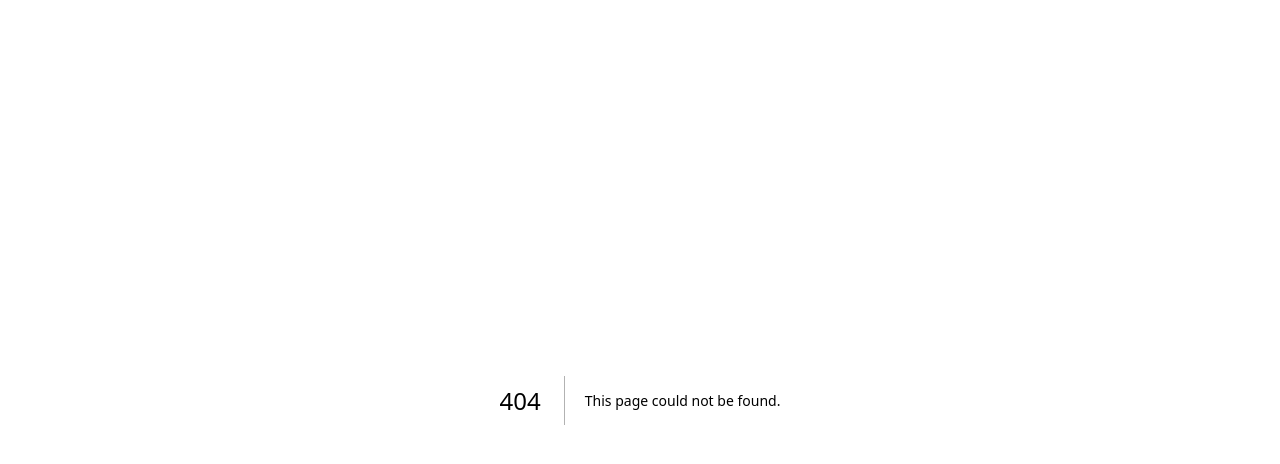
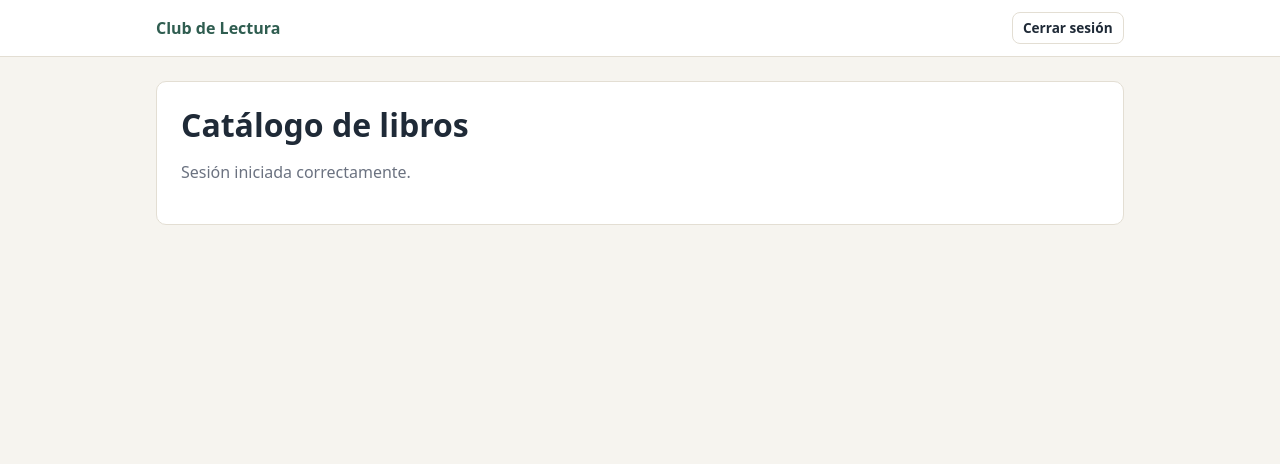
Before and after one commit to alex1716aj2-cpu/club-lectura, a Next.js app in the folder frontend/: page /libros in a window 1280 px wide. Before the commit this address had no page. Shown: the top 464 px of the page. Built offline with nearby package versions, Linux system fonts and the light colour scheme; no server answers.

Commit message:
feat: area protegida con cabecera y cierre de sesion

```diff
--- /dev/null
+++ b/frontend/src/app/libros/layout.tsx
@@ -0,0 +1,10 @@
+import Header from "@/components/Header";
+
+export default function LibrosLayout({ children }: { children: React.ReactNode }) {
+  return (
+    <>
+      <Header />
+      <main className="container">{children}</main>
+    </>
+  );
+}
--- /dev/null
+++ b/frontend/src/app/libros/page.tsx
@@ -0,0 +1,8 @@
+export default function LibrosPage() {
+  return (
+    <div className="card">
+      <h1>Catálogo de libros</h1>
+      <p className="muted">Sesión iniciada correctamente.</p>
+    </div>
+  );
+}
--- /dev/null
+++ b/frontend/src/components/Header.tsx
@@ -0,0 +1,36 @@
+"use client";
+
+import Link from "next/link";
+import { useRouter } from "next/navigation";
+import { useEffect, useState } from "react";
+import { apiFetch } from "@/lib/api";
+import type { User } from "@/lib/types";
+
+export default function Header() {
+  const router = useRouter();
+  const [user, setUser] = useState<User | null>(null);
+
+  useEffect(() => {
+    apiFetch<{ user: User }>("/auth/me")
+      .then((data) => setUser(data.user))
+      .catch(() => setUser(null));
+  }, []);
+
+  async function handleLogout() {
+    await apiFetch("/auth/logout", { method: "POST" }).catch(() => undefined);
+    router.push("/login");
+    router.refresh();
+  }
+
+  return (
+    <header className="app-header">
+      <div className="app-header-inner">
+        <Link href="/libros" className="brand">Club de Lectura</Link>
+        <div className="header-user">
+          {user && <span>{user.nombre}</span>}
+          <button className="btn btn-small" onClick={handleLogout}>Cerrar sesión</button>
+        </div>
+      </div>
+    </header>
+  );
+}
```
